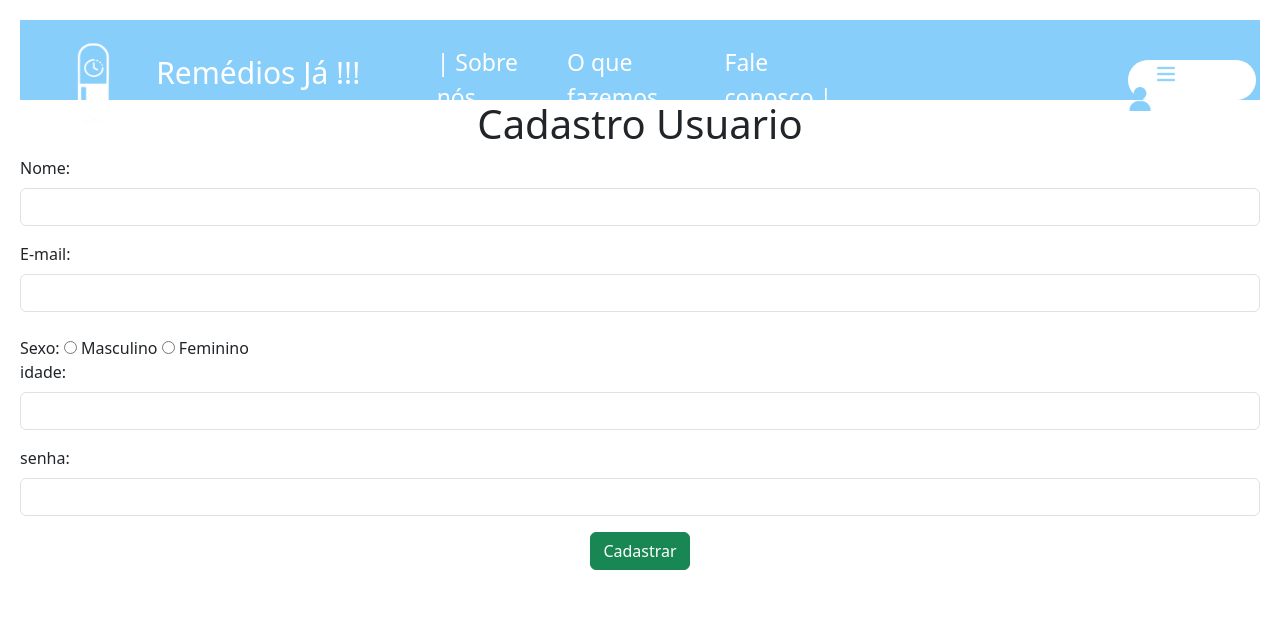
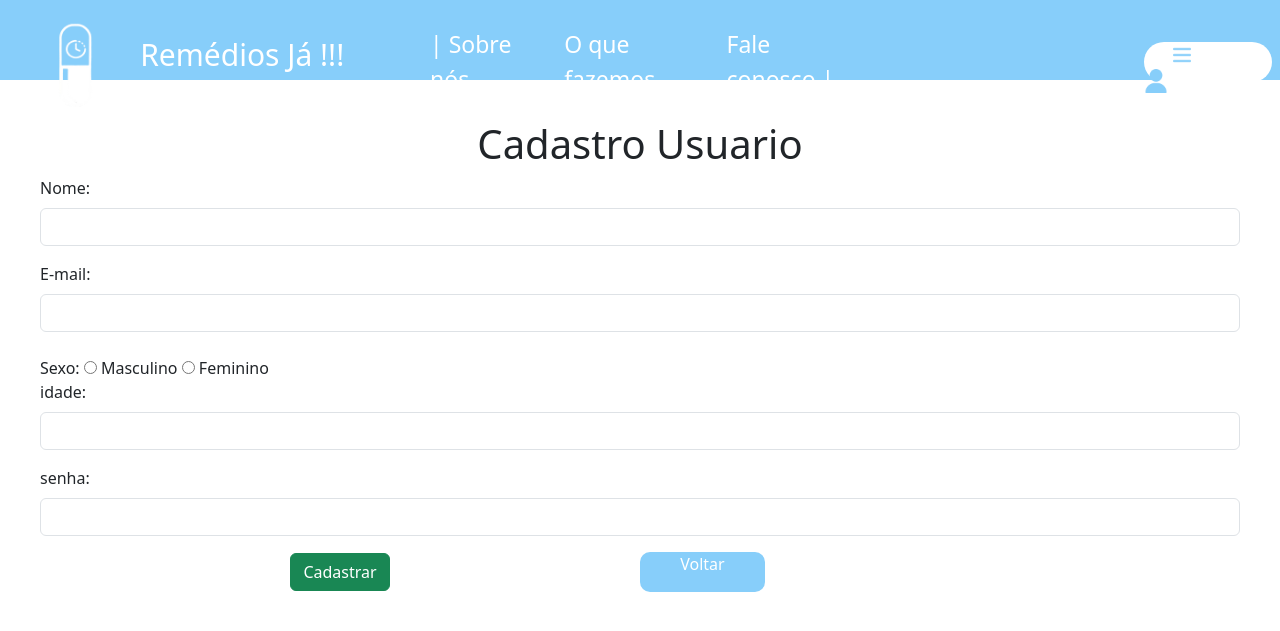
Before and after one commit to MadrastaXl2/Trabalho-PS, a PHP site: page /PagInsert.php in a window 1280 px wide. Shown: the top 631 px of the page. Run offline with PHP 8.4, Linux system fonts and the light colour scheme.

Commit message:
Commit pag de login
Nesse commit fiz a pag de login toda php,html,css. Coloquei um btn no insert e mudei a lingua do index para pt br

```diff
--- /dev/null
+++ b/ProjetoFinal/Login.css
@@ -0,0 +1,6 @@
+#DivGeral{
+    margin: 40px;
+}
+.mb-3 label{
+    font-size: 1.5em;
+}
--- a/ProjetoFinal/Mainpage.css
+++ b/ProjetoFinal/Mainpage.css
@@ -44,118 +44,6 @@ a{
     margin-left: 26px;
 }
 
-
-
-
-
-
-
-
-
-
-
-
-
-
-
-
-
-
-
-
-
-
-
-
-
-
-
-
-
-
-
-
-
-
-
-
-
-
-
-
-
-
-
-
-
-
-
-
-
-
-
-
-
-
-
-
-
-
-
-
-
-
-
-
-
-
-
-
-
-
-
-
-
-
-
-
-
-
-
-
-
-
-
-
-
-
-
-
-
-
-
-
-
-
-
-
-
-
-
-
-
-
-
-
-
-
-
-
-
-
-
-
-
 #oqFazemos{
     width: 100%;
     padding: 55px;
@@ -166,8 +54,6 @@ a{
     align-items: center;
     color: white;
 }
-
-
 #lineFaz{
     width: 50%;
     height: 5px;
@@ -283,3 +169,20 @@ a{
     border-radius: 50px;
 
 }
+/* CSS do insert pq eu sou baiano */
+#divGeral{
+    margin: 40px;
+}
+#buttons{
+    display: grid;
+    grid-template-columns: 1fr 1fr;
+    align-items: center;
+}
+#btnVoltar{
+
+    width: 7.8em;
+    height: 5vh;
+    background-color: #87CEFA;
+    color: white;
+    border-radius: 10px;
+}
--- a/ProjetoFinal/PagInsert.php
+++ b/ProjetoFinal/PagInsert.php
@@ -6,11 +6,8 @@
     <meta name="viewport" content="width=device-width, initial-scale=1.0">
     <link href="https://cdn.jsdelivr.net/npm/bootstrap@5.3.3/dist/css/bootstrap.min.css" rel="stylesheet" integrity="sha384-QWTKZyjpPEjISv5WaRU9OFeRpok6YctnYmDr5pNlyT2bRjXh0JMhjY6hW+ALEwIH" crossorigin="anonymous">
     <title>Página de Cadastro</title>
-    <link rel="stylesheet" href="mainPage.css">
+    <link rel="stylesheet" href="MainPage.css">
     <style type="text/css">
-        body {
-            margin: 20px;
-        }
     </style>
 </head>
 
@@ -73,8 +70,14 @@
             </div>
 
             <div id="buttons" class="text-center">
-                <button type="submit" name="submit" class="btn btn-success">Cadastrar</button>
+                <div>
+                    <input type="submit" name="submit" class="btn btn-success" value = "Cadastrar">
+                </div>
+                <div id = "btnVoltar">
+                    <a  href="index.php">Voltar</a>
+                </div>
             </div>
+
 
 
             </form>
--- a/ProjetoFinal/index.php
+++ b/ProjetoFinal/index.php
@@ -1,6 +1,6 @@
 <!DOCTYPE html>
 
-<html lang="en">
+<html lang="pt-br">
 <head>
     <meta charset="UTF-8">
     <meta name="viewport" content="width=device-width, initial-scale=1.0">
```
Also changed, not shown: ProjetoFinal/Login.php (added, +57 -0 lines), ProjetoFinal/LoginHtml.php (added, +33 -0 lines).
